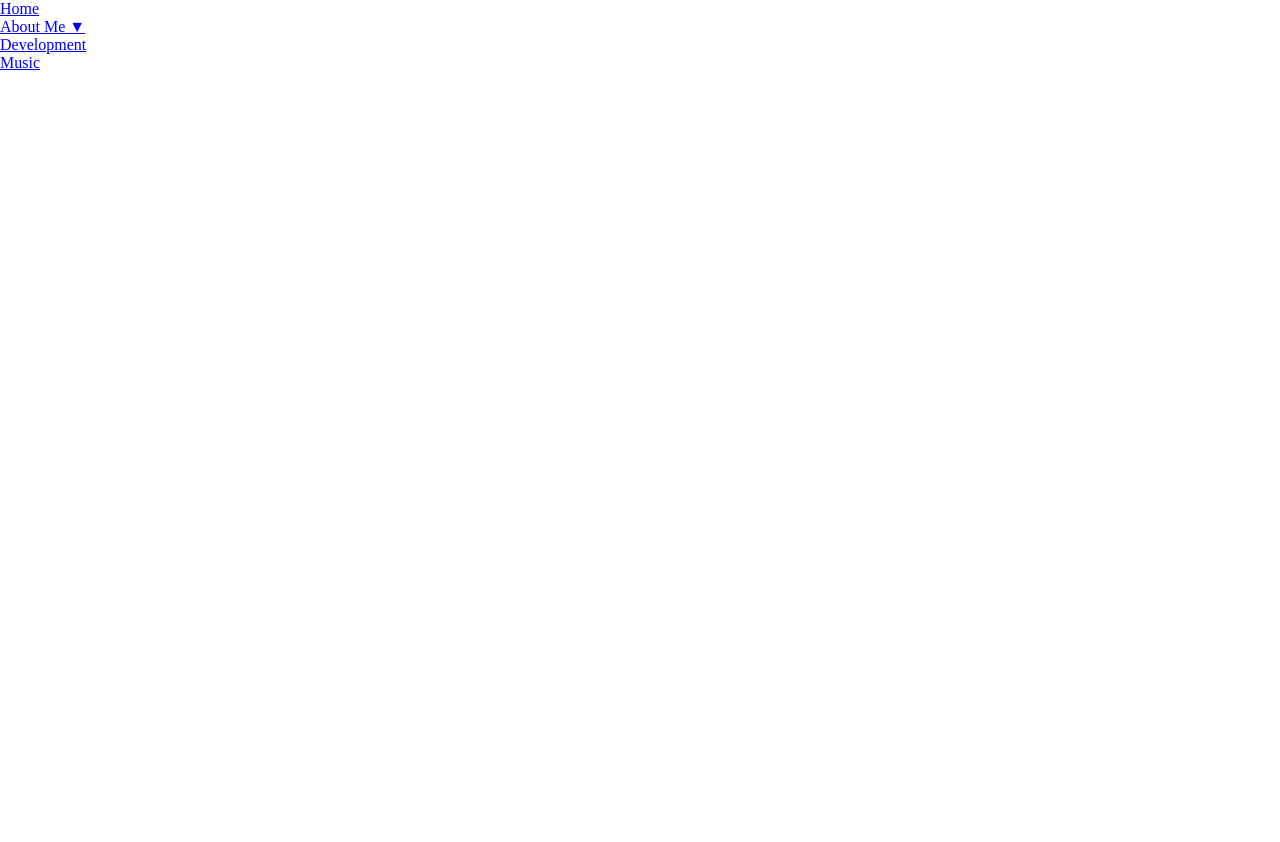
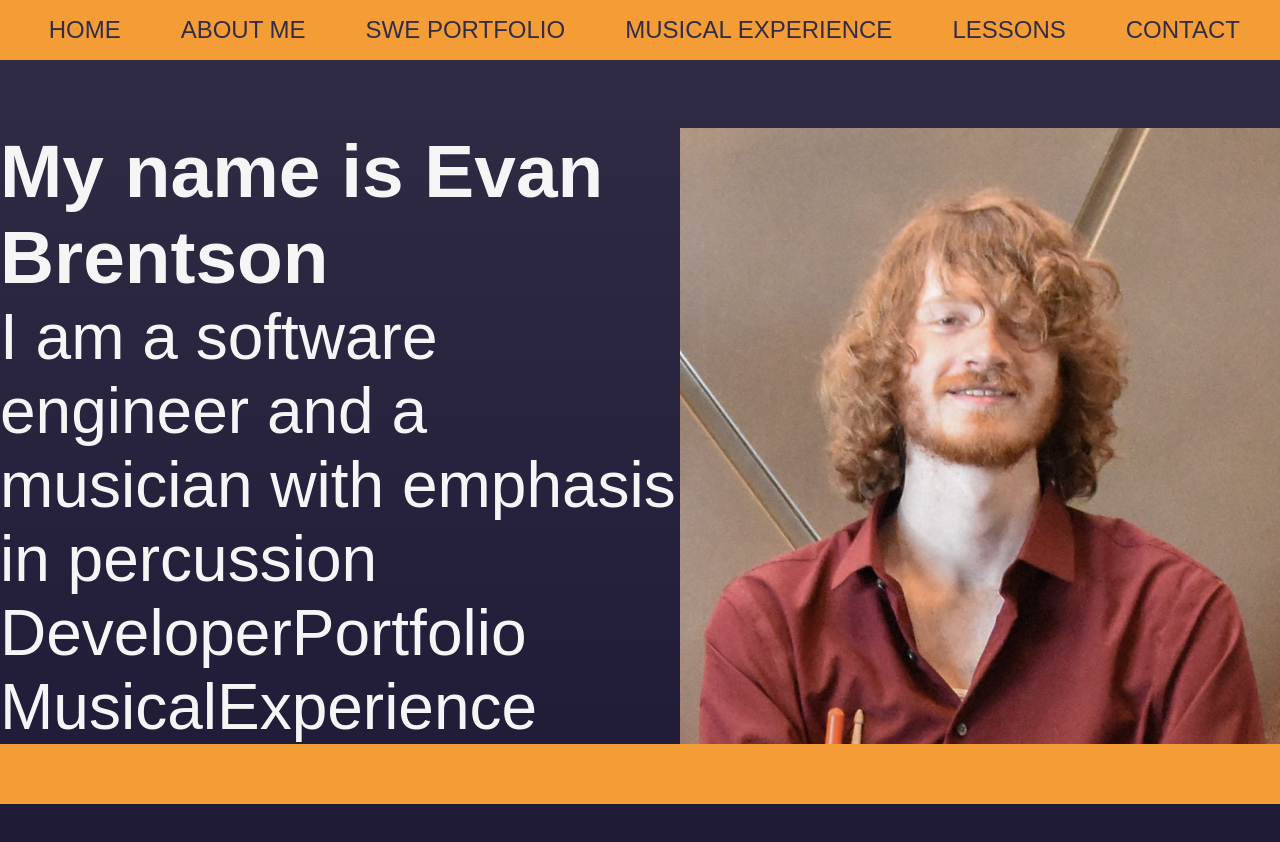
Before and after one commit to Odysseus326/evan-brentson-website, a plain HTML site: page code/html/default.html in a window 1280 px wide. Before the commit the page ends 800 px from the top, so only its background shows below. Drawn offline with Linux system fonts and the light colour scheme.

Commit message:
Main page format

```diff
--- a/code/css/default.css
+++ b/code/css/default.css
@@ -1,6 +1,84 @@
+@import url("https://fonts.googleapis.com/css2?family=Nunito&display=swap");
+
 /* BROWSER RESET */
 * {
     margin: 0;
     padding: 0;
     box-sizing: border-box;
 }
+
+/* || VARIABLES }} */
+:root {
+    --FF: "Ninito", sans-serif;
+    --FS: 1.5rem;
+    --FC: whitesmoke;
+    --BGCOLOR: #140F2D;
+    --RADIAL-BGCOLOR: #312d46;
+    --GEN-SECCOLOR: #F49D37;  /* General Secondary Color */
+    --SWE-SECCOLOR: #3F88C5;  /* SWE Secondary Color */
+    --MUS-SECCOLOR: #D72638;  /* Music Secondary Color */
+
+}
+
+body {
+    font-family: var(--FF);
+    font-size: var(--FS);
+    background-color: var(--BGCOLOR);
+    background-image: linear-gradient(var(--RADIAL-BGCOLOR), var(--BGCOLOR));
+    height: 150vh;
+}
+
+#starter {
+height: 100%;
+}
+
+/* || DIVIDER || */
+.divider {
+    background-color: var(--GEN-SECCOLOR);
+    height: 60px;
+}
+
+/* || HEADER || */
+#header {
+    color: var(--RADIAL-BGCOLOR);
+    display: flex;
+    justify-content: right;
+    align-items: center;
+    padding-right: 40px;
+    position: fixed;  /* Holds header bar in place */
+    top: 0;  /* Keeps header bar at top of page */
+    left: 0;  /* Keeps header bar anchored to the left side of the page */
+    width: 100%;  /* Stretches header bar across entire viewport */
+    z-index: 1000;  /* Ensures it stays on top of other elements */
+}
+
+#nav {
+    list-style-type: none;  /* Removes bullets */
+    display: flex;
+    gap: 60px;
+}
+
+a, a:visited {
+    color: var(--RADIAL-BGCOLORBGCOLOR);
+    text-decoration: none;
+    cursor: pointer;
+}
+
+a:hover, a:focus {
+    color: #5e3d17;
+}
+
+a:active {
+    color: #b17129;
+}
+
+main {
+    color: whitesmoke;
+}
+
+#intro {
+    font-size: 4rem;
+    display: flex;
+    justify-content: center;
+    margin-top: 16vh;
+}
--- a/code/html/default.html
+++ b/code/html/default.html
@@ -1,35 +1,62 @@
+<!DOCTYPE html>
 <html lang="en-us">
-
     <head>
-
         <meta charset="UTF-8">
         <meta name="author" content="Evan Brentson">
         <meta name="description" content="This website is about Evan Brentson's journey through software development and music.">
-
         <title>Evan Brentson's Website</title>
-
         <link rel="icon" href="" href="" type="image/x-icon">
         <link rel="stylesheet" href="../css/default.css">
-
     </head>
 
 
     <body>
 
-        <header>
 
-            <ul>
-                <li><a href="#">Home</a></li>
 
-                <li>
-                    <a href="#">About Me ▼</a>
-                    <ul class="dropdown">
-                        <li><a href="devAbout.html">Development</a></li>
-                        <li><a href="musicAbout.html">Music</a></li>
+            <!-- // HEADER NAVIGATION BAR // -->
+
+
+        <main>
+            <div id="#starter">
+                <section id="header" class="divider">
+                    <ul id="nav">
+                        <!-- HOME LINK -->
+                        <li><a href="#">HOME</a></li>
+                        <!-- ABOUT ME LINK -->
+                        <li><a href="about-me.html">ABOUT ME</a></li>
+                        <!-- SWE PORTFOLIO LINK -->
+                        <li><a href="swe-portfolio.html">SWE PORTFOLIO</a></li>
+                        <!-- MUSICAL EXPERIENCE-->
+                        <li><a href="musical-experience.html">MUSICAL EXPERIENCE</a></li>
+                        <!--  LESSONS -->
+                        <li><a href="">LESSONS</a></li>
+                        <!-- CONTACT -->
+                        <li><a href="contact.html">CONTACT</a></li>
                     </ul>
-                </li>
+                </section>
 
-        </header>
+                <article id="intro">
+                    <section id="introLeft">
 
+                        <div id="greet">
+                            <h1>My name is Evan Brentson</h1>
+                            <p>I am a software engineer and a musician with emphasis in percussion</p>
+                        </div>
+
+                        <div id="button-links">
+                            <a href="swe-portfolio.html">Developer<span class="button-link">Portfolio</span></a>
+                            <a href="musical-experience.html">Musical<span class="button-link">Experience</span></a>
+                        </div>
+
+                    </section>
+
+                    <img id="introRight" src="../imgs/headshot.jpg" width="600">
+                </article>
+
+                <div id="footer" class="divider"></div>  <!-- Divider box -->
+
+            </div>
+        </main>
     </body>
 </html>
```
